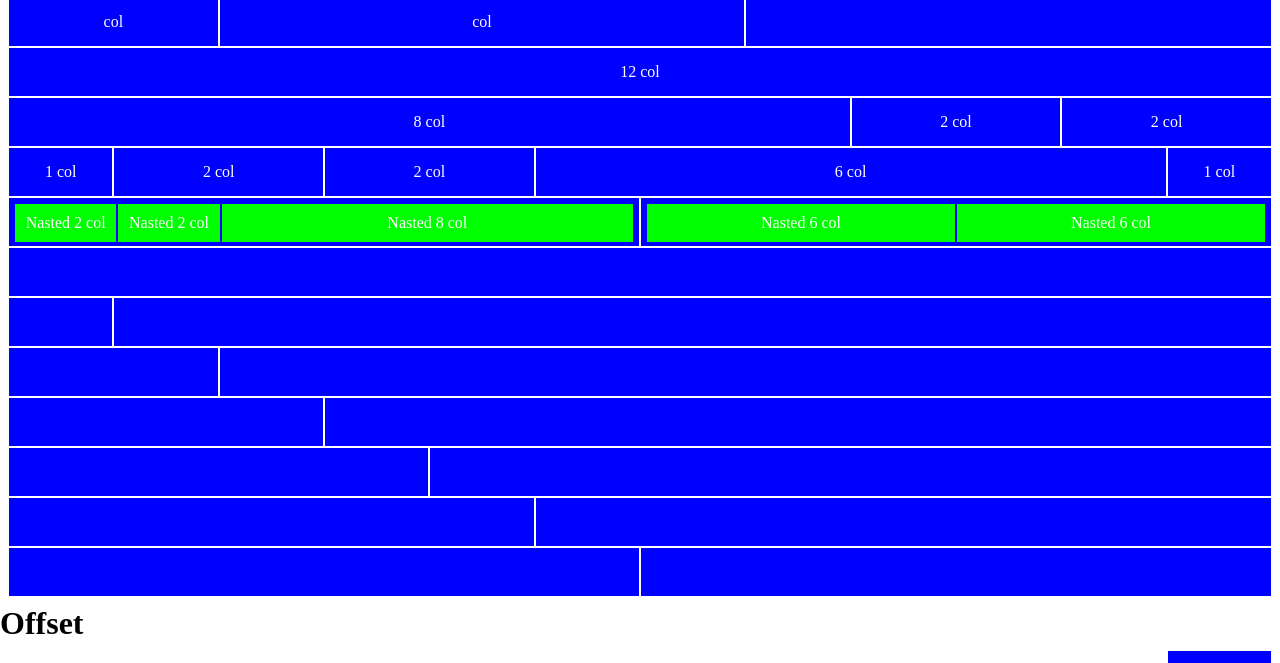
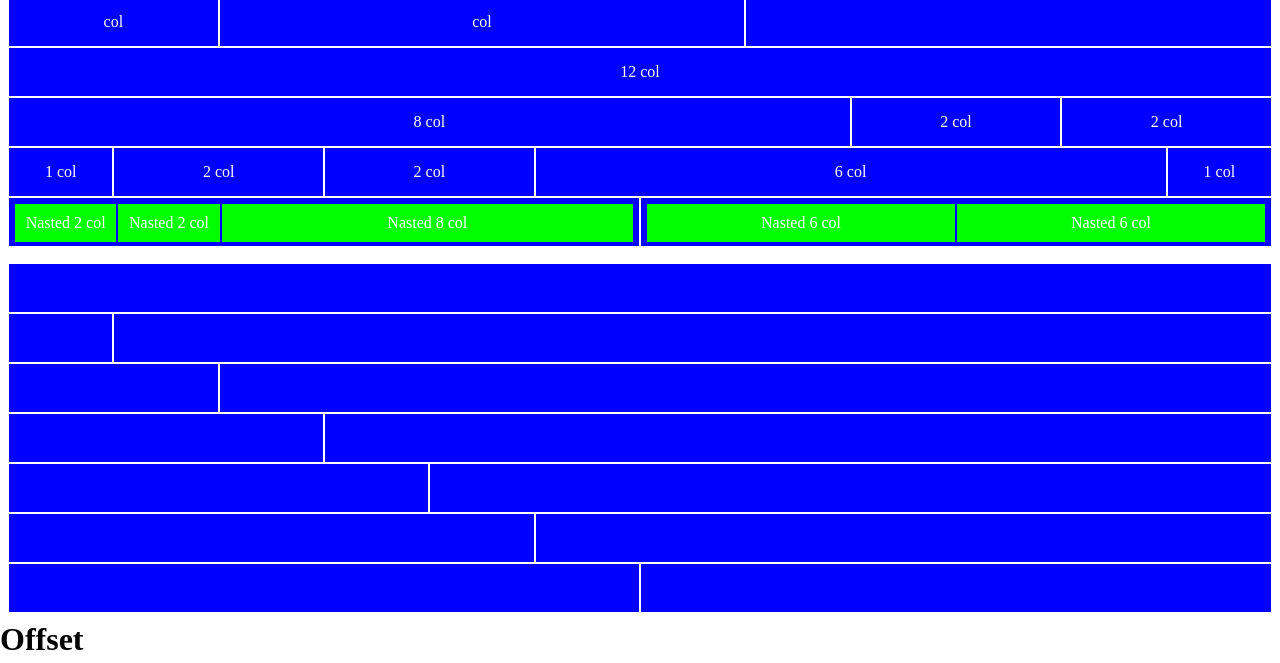
Before and after one commit to AndreaLorenzi/html-css-12bool, a plain HTML site: page index.html in a window 1280 px wide. Shown: the part 98-761 px from the top of the page. Drawn offline with Linux system fonts and the light colour scheme.

Commit message:
adjustament

```diff
--- a/12bool/12bool.css
+++ b/12bool/12bool.css
@@ -2,17 +2,6 @@
     margin: 0;
     padding: 0;
     box-sizing: border-box;
-}
-.conteiner{
-    width:100%;
-    margin: 0 auto;
-    padding: .5rem;
-
-}
-
-.row{
-    display: flex;
-    flex-wrap: wrap;
 }
 
 .col-1{
--- a/assets/style.css
+++ b/assets/style.css
@@ -2,6 +2,18 @@
     height: 50px;
     background-color: blue;
     border: 1px solid white;
+}
+
+.conteiner{
+    width:100%;
+    margin: 0 auto;
+    padding: .5rem;
+
+}
+
+.row{
+    display: flex;
+    flex-wrap: wrap;
 }
 .contents{
     height: 100%;
--- a/index.html
+++ b/index.html
@@ -119,6 +119,8 @@
                     </div>
                 </div>
         </div>
+    </div>
+    <div class="conteiner">
             <div class="row">
                 <div class="col-12"></div>
             </div>
@@ -147,6 +149,7 @@
                 <div class="col-6"></div>
             </div>
     </div>
+
     <h1>Offset</h1>
     <div class="conteiner">
         <div class="row">
```
Lines whose indentation alone changed are shown as unchanged.
